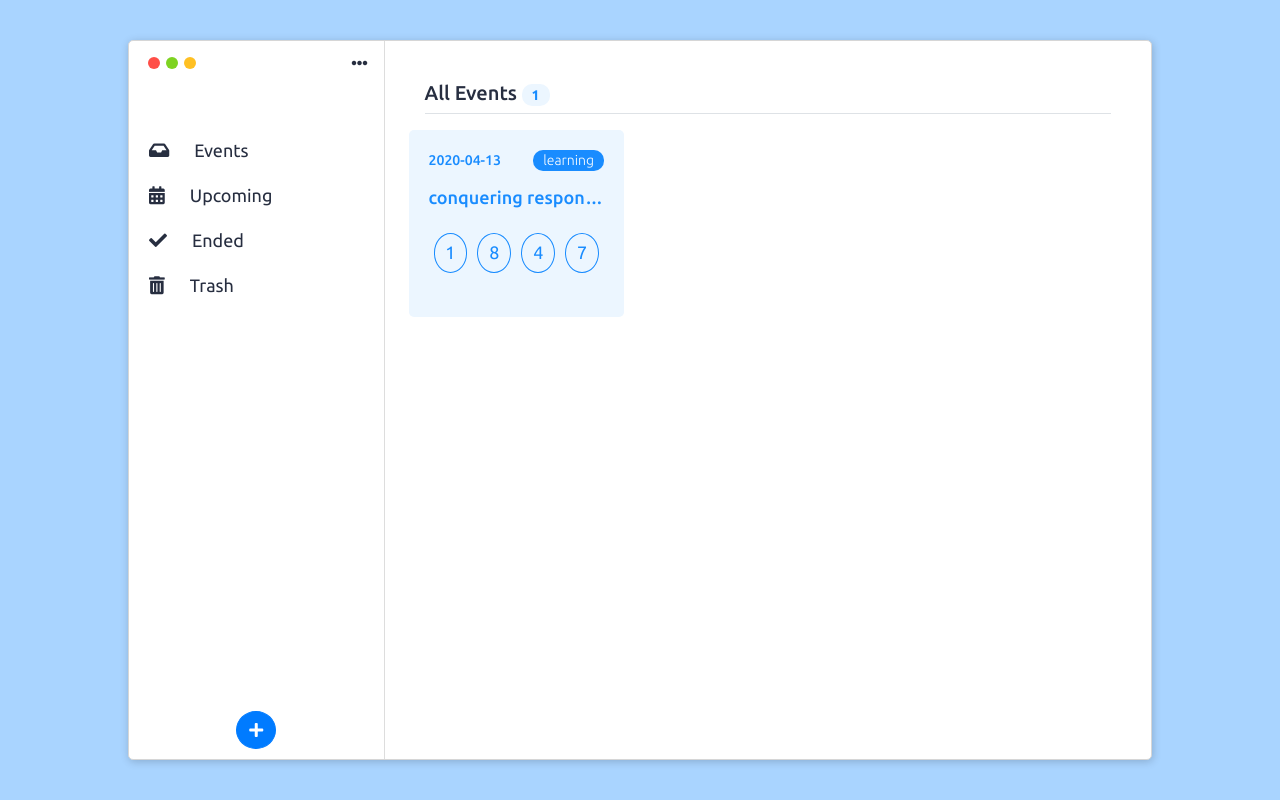
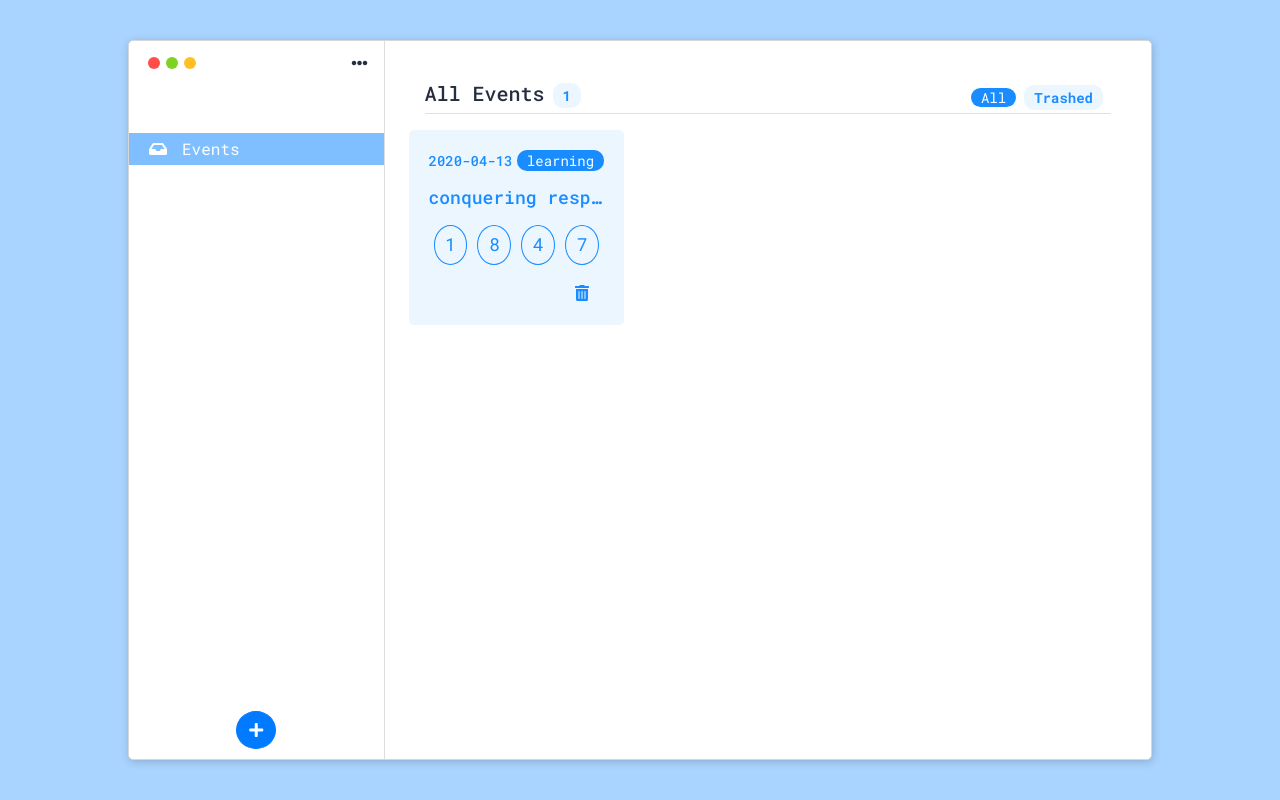
Before and after one commit to HeshamMohsen/Homos, a React (Create React App) app: page / in a window 1280 px wide. Built offline with nearby package versions, Linux system fonts and the light colour scheme; data requests are answered from the project's data file.

Commit message:
added events filters

```diff
--- a/db.json
+++ b/db.json
@@ -5,7 +5,32 @@
       "name": "conquering responsive layouts",
       "date": "2020-04-13",
       "time": "",
-      "related_to": "learning"
+      "related_to": "learning",
+      "is_deleted": false
+    },
+    {
+      "id": "467cf93f-32bd-446e-aa73-e892ff8f78df",
+      "name": "My Birthday",
+      "date": "2020-09-04",
+      "time": "00:00",
+      "related_to": "fun",
+      "is_deleted": true
+    },
+    {
+      "id": "10fe4d2c-c870-4f44-996b-79a72c1f77c2",
+      "name": "Ramadan",
+      "date": "2020-04-22",
+      "time": "00:00",
+      "related_to": "Religion",
+      "is_deleted": true
+    },
+    {
+      "id": "bfafbc72-4c3a-4587-a758-2c1335b54340",
+      "name": "55555",
+      "date": "2020-04-12",
+      "time": "00:00",
+      "related_to": "55555555555rg",
+      "is_deleted": true
     }
   ]
 }
--- a/src/components/AddEvent.js
+++ b/src/components/AddEvent.js
@@ -2,7 +2,7 @@ import React from "react";
 import { v4 as uuid } from "uuid";
 import useFormInput from "./useFormInput";
 
-function AddEvent() {
+function AddEvent(props) {
   const name = useFormInput("");
   const related = useFormInput("");
   const date = useFormInput("");
@@ -25,7 +25,7 @@ function AddEvent() {
         related_to: related.value,
       }),
     }).then(() => {
-      window.location.reload();
+      props.showAddEventComponentHandler();
     });
   };
 
@@ -41,6 +41,7 @@ function AddEvent() {
             className="form-control"
             type="text"
             name="name"
+            autoFocus
             required
             autoComplete="off"
             {...name}
--- a/src/components/App.js
+++ b/src/components/App.js
@@ -4,17 +4,21 @@ import Events from "./Events";
 import AddEvent from "./AddEvent";
 
 function App() {
-  const [addEvent, setAddEvent] = useState(false);
+  const [showAddEvent, setShowAddEvent] = useState(false);
 
-  const onAddEventHandler = () => {
-    setAddEvent(true);
+  const showAddEventComponentHandler = () => {
+    setShowAddEvent(!showAddEvent);
   };
 
   return (
     <div className="app-container">
       <div className="countdown">
-        <Navigation onAddEventHandler={onAddEventHandler} />
-        {addEvent ? <AddEvent /> : <Events />}
+        <Navigation showAddEventComponentHandler={showAddEventComponentHandler} />
+        {showAddEvent ? (
+          <AddEvent showAddEventComponentHandler={showAddEventComponentHandler} />
+        ) : (
+          <Events />
+        )}
       </div>
     </div>
   );
--- a/src/components/Event.js
+++ b/src/components/Event.js
@@ -1,11 +1,11 @@
 import React from "react";
 import useCountdownTimer from "./useCountdownTimer";
 
-function Events({ name, date, time, related_to }) {
+function Event({ id, name, date, time, related_to, updateEvent }) {
   const [days, hours, minutes, seconds] = useCountdownTimer(`${date} ${time}`);
 
   return (
-    <div className="event mb-4">
+    <div className="event mb-3">
       <div className="event__header d-flex justify-content-between align-items-center">
         <div className="event__time">{date}</div>
         <div className="event__related">{related_to}</div>
@@ -13,16 +13,23 @@ function Events({ name, date, time, related_to }) {
       <div className="event__name my-3">
         <h2 title={name}>{name}</h2>
       </div>
-      <div className="event__timer">
-        <div className="d-flex justify-content-center align-items-center my-4">
+      <div className="event__timer my-3">
+        <div className="d-flex justify-content-center align-items-center">
           <span className="counter">{days}</span>
           <span className="counter">{hours}</span>
           <span className="counter">{minutes}</span>
           <span className="counter">{seconds}</span>
         </div>
       </div>
+      <div className="text-right">
+        <i
+          className="fas fa-trash-alt item-icon item-icon--fancy"
+          onClick={() => updateEvent(id, { is_deleted: true })}
+          title="delete event"
+        ></i>
+      </div>
     </div>
   );
 }
 
-export default Events;
+export default Event;
--- a/src/components/Events.js
+++ b/src/components/Events.js
@@ -1,8 +1,11 @@
 import React, { useEffect, useState } from "react";
 import Event from "./Event";
+import TrashedEvent from "./TrashedEvent";
 
 function Events() {
   const [events, setEvents] = useState(null);
+  const [filteredEvents, setFilteredEvents] = useState(null);
+  const [selectedFilter, setSelectedFilter] = useState("all");
 
   useEffect(() => {
     fetch("http://localhost:8080/events")
@@ -10,18 +13,68 @@ function Events() {
       .then((data) => {
         setEvents(data);
       });
-  }, []);
+  }, [selectedFilter]);
+
+  useEffect(() => {
+    setFilteredEvents(
+      events?.filter((event) => (selectedFilter === "all" ? !event.is_deleted : event.is_deleted))
+    );
+  }, [events, selectedFilter]);
+
+  const updateEvent = (id, updates) => {
+    fetch(`http://localhost:8080/events/${id}`, {
+      method: "PATCH",
+      headers: {
+        "Content-Type": "application/json",
+      },
+      body: JSON.stringify({ ...updates }),
+    }).then(() => {
+      setFilteredEvents(filteredEvents.filter((event) => event.id !== id));
+    });
+  };
 
   return (
     <div className="events p-4">
-      <main className="m-3 border-bottom m-0">
+      <main className="d-flex justify-content-between align-items-center m-3 border-bottom m-0">
         <h5>
-          All Events <span className="event__related event__related--light">{events?.length}</span>
+          All Events
+          <span className="event__related event__related--light ml-2">
+            {filteredEvents?.length}
+          </span>
         </h5>
+
+        <div className="filters">
+          <span
+            className={
+              selectedFilter === "all"
+                ? "event__related mr-2"
+                : "event__related event__related--light mr-2"
+            }
+            onClick={() => setSelectedFilter("all")}
+          >
+            All
+          </span>
+          <span
+            className={
+              selectedFilter === "trashed"
+                ? "event__related mr-2"
+                : "event__related event__related--light mr-2"
+            }
+            onClick={() => setSelectedFilter("trashed")}
+          >
+            Trashed
+          </span>
+        </div>
       </main>
 
       <div className="events__overflow d-flex justify-content-start align-items-start flex-wrap">
-        {events && events.map((event) => <Event {...event} key={event.name} />)}
+        {selectedFilter === "all"
+          ? filteredEvents?.map((event) => (
+              <Event updateEvent={updateEvent} {...event} key={event.name} />
+            ))
+          : filteredEvents.map((event) => (
+              <TrashedEvent updateEvent={updateEvent} {...event} key={event.name} />
+            ))}
       </div>
     </div>
   );
--- a/src/components/Navigation.js
+++ b/src/components/Navigation.js
@@ -14,26 +14,14 @@ function Navigation(props) {
         </div>
       </div>
       <div className="navigation__inner py-5">
-        <div>
+        <div className="active">
           <i className="fas fa-inbox item-icon"></i>
           <p className="item-text">Events</p>
-        </div>
-        <div>
-          <i className="fas fa-calendar-alt item-icon"></i>
-          <p className="item-text">Upcoming</p>
-        </div>
-        <div>
-          <i className="fas fa-check item-icon"></i>
-          <p className="item-text">Ended</p>
-        </div>
-        <div>
-          <i className="fas fa-trash-alt item-icon"></i>
-          <p className="item-text">Trash</p>
         </div>
       </div>
       <button
         className="btn btn-primary rounded-circle align-self-center"
-        onClick={props.onAddEventHandler}
+        onClick={props.showAddEventComponentHandler}
       >
         <i className="fas fa-plus"></i>
       </button>
--- /dev/null
+++ b/src/components/TrashedEvent.js
@@ -0,0 +1,24 @@
+import React from "react";
+
+function TrashedEvent({ id, name, date, related_to, updateEvent }) {
+  return (
+    <div className="event mb-1 w-100">
+      <div className="event__header d-flex justify-content-between align-items-center">
+        <div className="event__time">{date}</div>
+        <div className="event__related">{related_to}</div>
+      </div>
+      <div className="event__name my-3">
+        <h2 title={name}>{name}</h2>
+      </div>
+      <div className="text-right m-0">
+        <i
+          className="fas fa-undo item-icon item-icon--fancy"
+          onClick={() => updateEvent(id, { is_deleted: false })}
+          title="undo event"
+        ></i>
+      </div>
+    </div>
+  );
+}
+
+export default TrashedEvent;
--- a/src/styles/App.scss
+++ b/src/styles/App.scss
@@ -1,10 +1,15 @@
-@import url('https://fonts.googleapis.com/css2?family=Ubuntu:wght@300;400;500;700&display=swap');
+@import url('https://fonts.googleapis.com/css2?family=Roboto+Mono:wght@400;500;700&display=swap');
+
+*,
+*::after,
+*::before {
+    box-sizing: border-box;
+}
 
 body {
     margin: 0;
     padding: 0;
-    box-sizing: border-box;
-    font-family: 'Ubuntu', sans-serif;
+    font-family: 'Roboto Mono', monospace;
     color: #272E40;
 }
 
--- a/src/styles/navigation.scss
+++ b/src/styles/navigation.scss
@@ -17,21 +17,26 @@
         justify-content: flex-start;
         align-items: baseline;
 
-        &:hover {
+        &:hover,
+        &.active {
             background-color: lighten($color: #198CFF, $amount: 20%);
             color: #fff
         }
     }
-
 }
 
 .item-text {
-    margin-left: 25px;
-    font-size: 18px;
+    font-size: 16px;
 }
 
 .item-icon {
-    font-size: 18px;
+    margin-right: 15px;
+    font-size: 16px;
+}
+
+.item-icon--fancy {
+    color: #198CFF;
+    cursor: pointer;
 }
 
 .circle--yellow,
```
